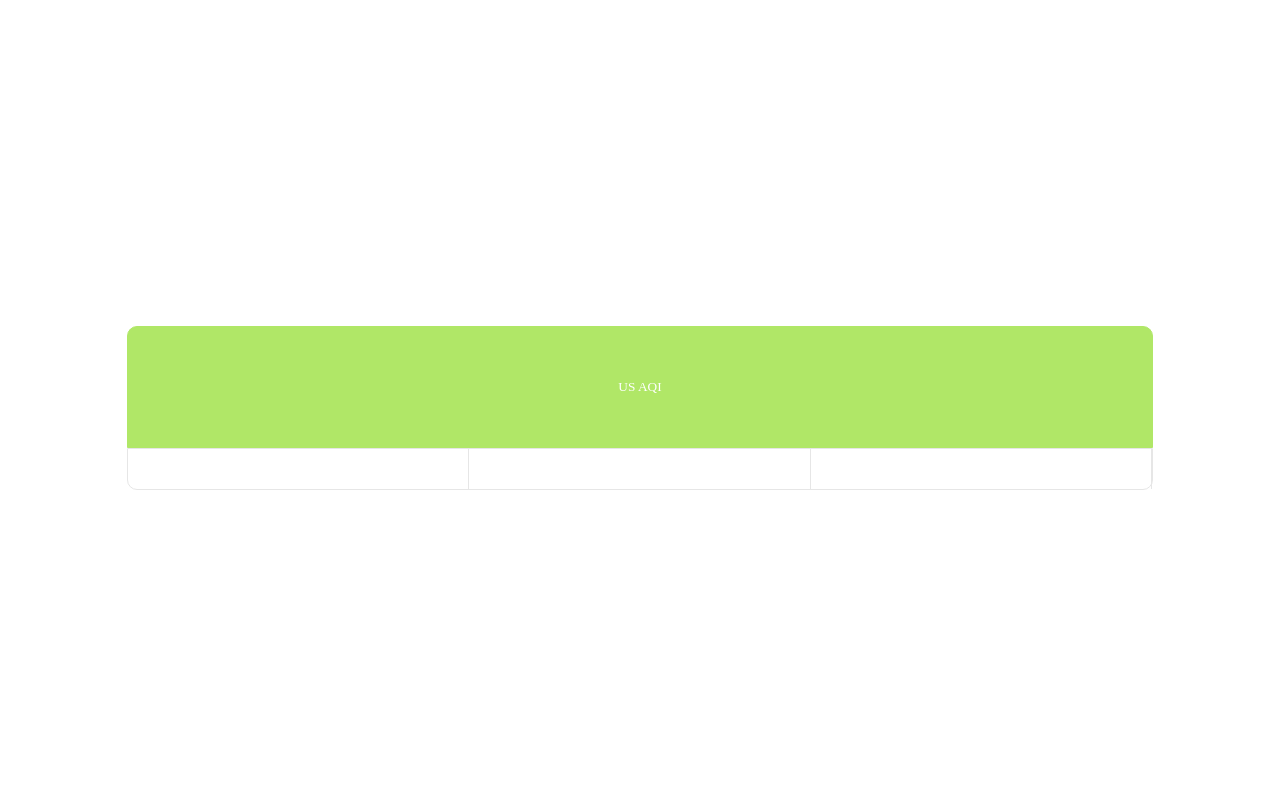
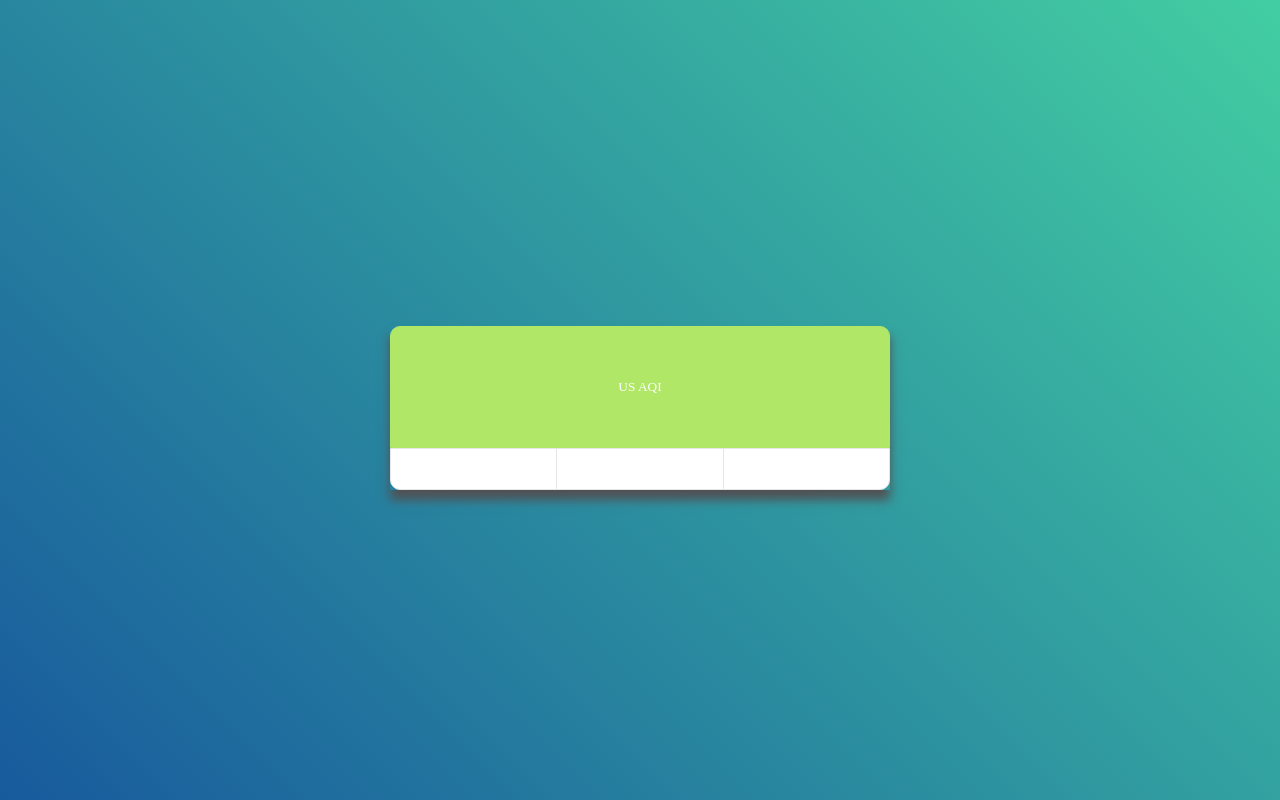
Before and after one commit to lvarayut/JavaScript-21-Days-Challenge, a plain HTML site: page 12 - Air Quality Visualizer/index.html in a window 1280 px wide. Drawn offline with Linux system fonts and the light colour scheme.

Commit message:
Update styles in Air Quality Visualizer

```diff
--- a/12 - Air Quality Visualizer/index.html
+++ b/12 - Air Quality Visualizer/index.html
@@ -12,6 +12,7 @@
           <h1 class="city"></h1>
           <p class="state-country"></p>
         </div>
+        <div class="card">
           <div class="aqi">
             <h1></h1>
             <small>US AQI</small>
@@ -21,6 +22,7 @@
             <div class="humidity"></div>
             <div class="wind"></div>
           </div>
+        </div>
       </section>
 
       <script src="./start.js"></script>
--- a/12 - Air Quality Visualizer/style.css
+++ b/12 - Air Quality Visualizer/style.css
@@ -16,6 +16,14 @@ body {
   text-align: center;
 
   color: #515154;
+
+  background: #43cea2;
+  background: linear-gradient(45deg, #185a9d, #43cea2);
+}
+
+.card {
+  width: 500px;
+  box-shadow: 0 10px 10px 0 #515154;
 }
 
 .aqi {
@@ -25,7 +33,6 @@ body {
   color: #ffffff;
   background-color: var(--current-aqi-color);
 
-  width: 80vw;
   height: 10vh;
   padding: 20px 0;
 
@@ -39,6 +46,10 @@ body {
   font-size: 3em;
 }
 
+.location {
+  color: #ffffff;
+}
+
 .city {
   margin: 0;
   font-size: 2em;
@@ -50,7 +61,7 @@ body {
 
 .info {
   display: flex;
-  width: 80vw;
+  background-color: #ffffff;
 
   border: 1px solid #e6e6e6;
   border-bottom-left-radius: 10px;
@@ -62,3 +73,7 @@ body {
   padding: 20px;
   flex: 1;
 }
+
+.info > *:last-child {
+  border: none;
+}
```
Lines whose indentation alone changed are shown as unchanged.
